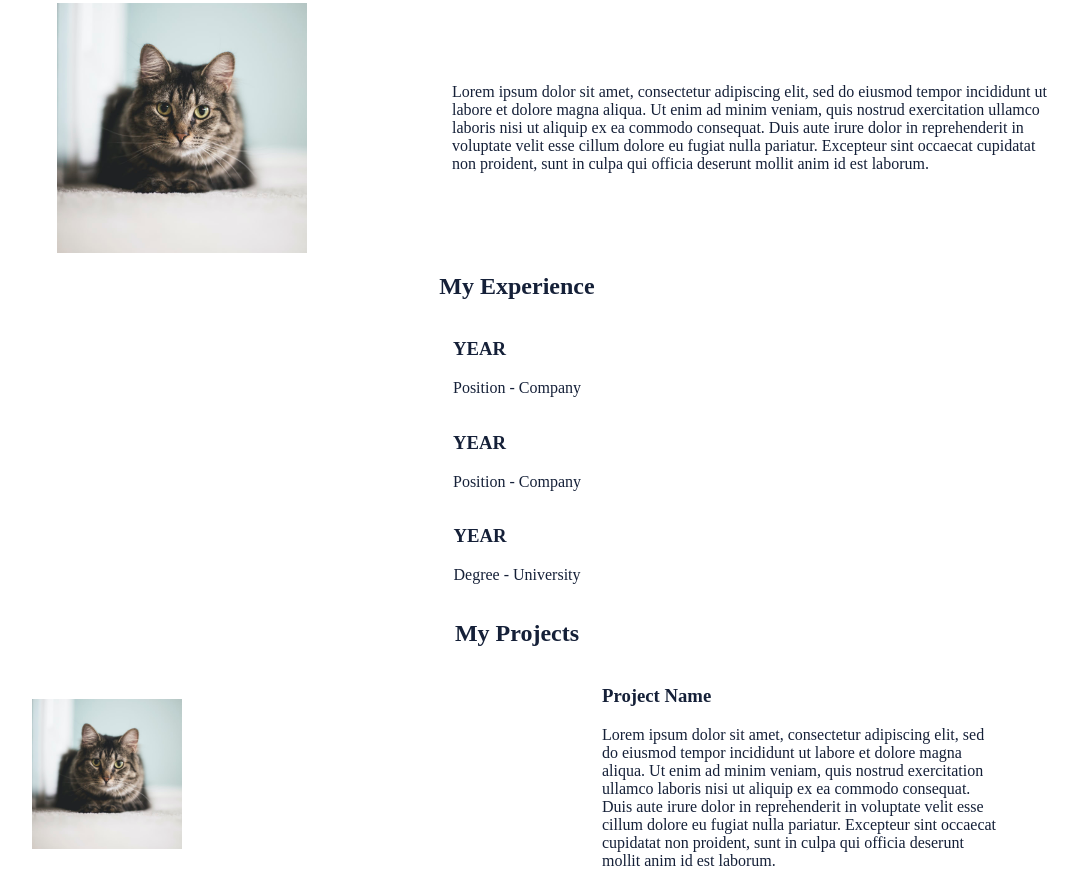
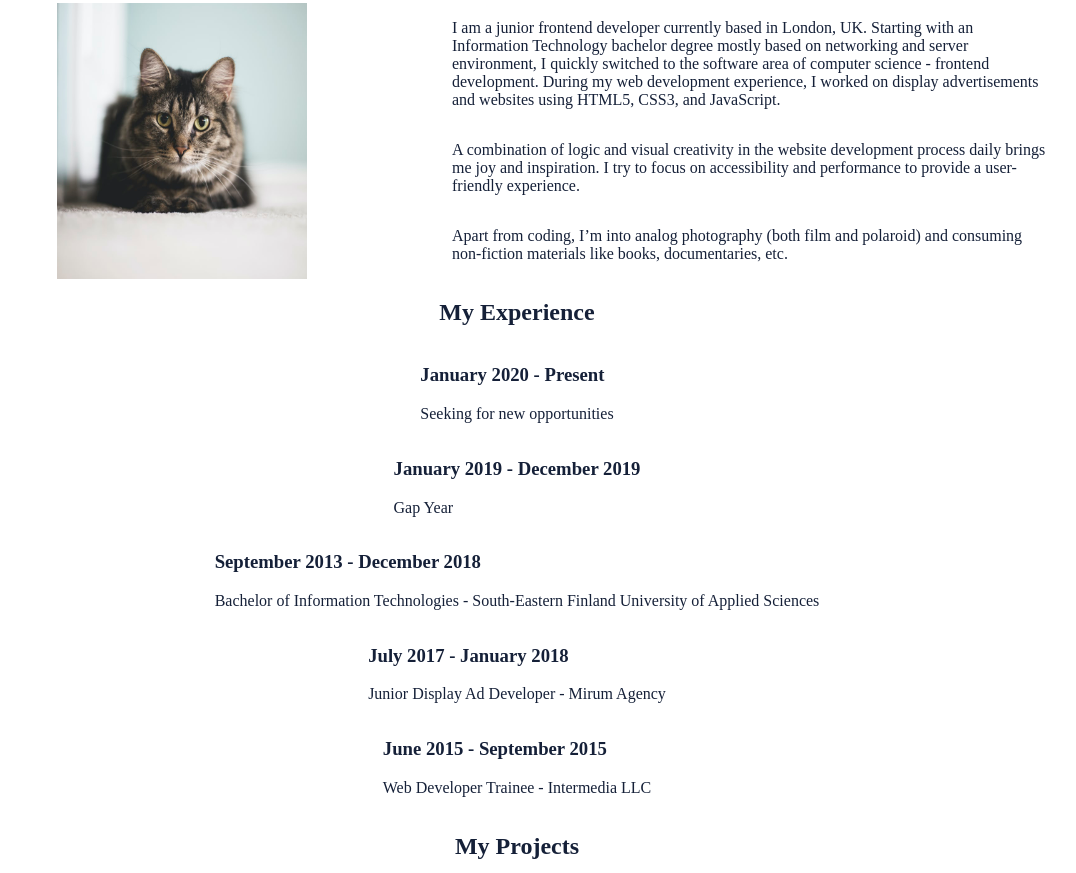
Before and after one commit to fruitsofbabylon/personal-website, a website: page index.html in a window 1280 px wide. Shown: the part 424-1297 px from the top of the page, without its empty margins (123-1199 px from the left). Drawn offline with Linux system fonts and the light colour scheme.

Commit message:
text content update

```diff
--- a/index.html
+++ b/index.html
@@ -26,7 +26,7 @@
                 </nav>
             </header>
             <section id="home">
-                <h1>Hi, I'm Anna</h1>
+                <h1>Hey there, I’m Anna!</h1>
                 <h3>Junior Front-End Developer</h3>
                 <div class="icons-social">
                     <a target="_blank" href="#"><i class="fab fa-github"></i></a>
@@ -41,25 +41,40 @@
                         <img src="img/myphoto.jpeg" alt="my photo" width="250px id="me">
                     </div>
                     <div class="right-part about-right">
-                        <p>Lorem ipsum dolor sit amet, consectetur adipiscing elit, sed do eiusmod tempor incididunt ut labore et dolore magna aliqua. Ut enim ad minim veniam, quis nostrud exercitation
-                        ullamco laboris nisi ut aliquip ex ea commodo consequat. Duis aute irure dolor in reprehenderit in voluptate velit esse cillum dolore eu fugiat nulla pariatur. Excepteur sint
-                        occaecat cupidatat non proident, sunt in culpa qui officia deserunt mollit anim id est laborum.</p>
+                            <p>I am a junior frontend developer currently based in London, UK. Starting with an Information Technology bachelor
+                                 degree mostly based on networking and server environment, I quickly switched to the software area of computer
+                                 science - frontend development. During my web development experience, I worked on display advertisements and
+                                 websites using HTML5, CSS3, and JavaScript. </p>
+
+                            <p>A combination of logic and visual creativity in the website development process daily brings me joy and inspiration.
+                                I try to focus on accessibility and performance to provide a user-friendly experience.</p>
+
+                            <p>Apart from coding, I’m into analog photography (both film and polaroid) and consuming non-fiction materials like books,
+                                 documentaries, etc.</p>
                     </div>
                 </div>
             </section>
             <section id="experience">
                 <h2>My Experience</h2>
                 <div class="left-item">
-                    <h3>YEAR</h3>
-                    <p>Position - Company</p>
+                    <h3>January 2020 - Present</h3>
+                    <p>Seeking for new opportunities</p>
                 </div>
                 <div class="right-item">
-                    <h3>YEAR</h3>
-                    <p>Position - Company</p>
+                    <h3>January 2019 - December 2019</h3>
+                    <p>Gap Year</p>
                 </div>
                 <div class="left-item">
-                    <h3>YEAR</h3>
-                    <p>Degree - University</p>
+                    <h3>September 2013 - December 2018</h3>
+                    <p>Bachelor of Information Technologies - South-Eastern Finland University of Applied Sciences</p>
+                </div>
+                <div class="right-item">
+                    <h3>July 2017 - January 2018</h3>
+                    <p>Junior Display Ad Developer - Mirum Agency</p>
+                </div>
+                <div class="left-item">
+                    <h3>June 2015 - September 2015</h3>
+                    <p>Web Developer Trainee - Intermedia LLC</p>
                 </div>
             </section>
             <section id="projects">
@@ -89,6 +104,8 @@
             </section>
             <section id="contact">
                 <h2>Get In Touch</h2>
+                <p>I’m currently open to new opportunities both in London or remote. Interested? Don’t hesitate to contact me!
+                    </p>
                 <div class="flex-container">
                     <div class="left-part contact-left">
                         <form>
--- a/index.scss
+++ b/index.scss
@@ -99,6 +99,12 @@ h2 {
       }
   }
 
+  #contact {
+      p {
+          text-align: center;
+      }
+  }
+
   footer {
     text-align: center;
   }
```
Also changed, not shown: index.css.
